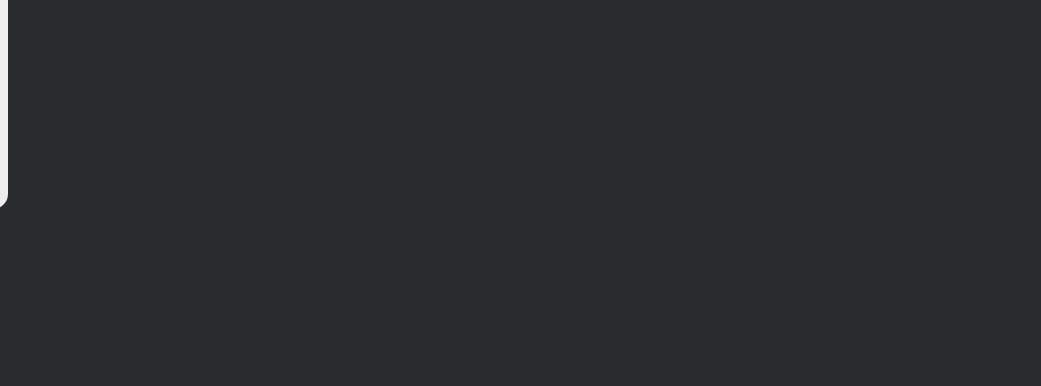
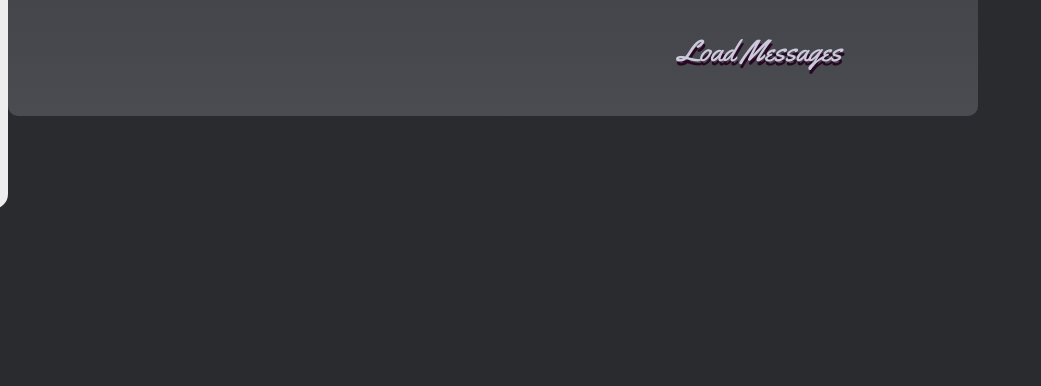
Before and after one commit to Anemotionaltaco/MyGoogleCSSIProject, a Python web app: template templates/jazzpage.html in a window 1280 px wide; the page is wider, and only the part inside the window is pictured. Shown: the part 519-905 px from the top of that part, without its empty margins (0-1041 px from the left). Before the commit the page ends 726 px from the top of that part, so only its background shows below. Run offline with Jinja, Linux system fonts and the light colour scheme; the template is opened without the code that fills it, so the values that code supplies are empty.

Commit message:
or presentation demo yay

```diff
--- a/static/style.css
+++ b/static/style.css
@@ -301,6 +301,18 @@ text-shadow: -2px 2px #FFF8F0;
   text-shadow: -2px 2px black;
   font-family: 'Reenie Beanie', cursive;
 }
+
+.loadbutton {
+  padding: 5px;
+  border-radius: 15px;
+  font-size: 30px;
+  background-repeat:no-repeat;
+     border: none;
+     cursor:pointer;
+  background-color: transparent;
+     outline:none;
+     margin-top: 200px;
+}
 .button {
 padding: 5px;
 border-radius: 15px;
@@ -326,6 +338,8 @@ background-color: transparent;
  text-shadow: 1px 4px #270722;
  color: #CCC9DC;
  font-family: 'Yellowtail', cursive;
+ margin-bottom: 40px;
+ background-color: transparent;
 }
 .rnbbutton {
   text-shadow: 1px 4px #270722;
@@ -392,7 +406,7 @@ font-family: 'Yellowtail', cursive;
 .playlist {
   position: relative;
   left: 68%;
-  bottom: 75%;
+  bottom: 85%;
   margin: 5px;
   width: 255px;
   padding: 30px;
--- a/templates/gospelpage.html
+++ b/templates/gospelpage.html
@@ -43,9 +43,10 @@
     <div class="box" id ="gospelbox">
     <div class="title" id="gospeltitle">
      GOSPEL PAGE
+     <p style="font-size:20px">- Gospel music is a genre of Christian music. The creation, performance, significance, and even the definition of gospel music varies according to culture and social context. Gospel music is composed and performed for many purposes, including aesthetic pleasure, religious or ceremonial purposes, and as an entertainment product for the marketplace</p>
     </div>
     <form action="/messages?genre=gospel" method="post">
-      <input type="submit" class="right button gospelbutton"  value="Load Messages">
+      <input type="submit" class="right button gospelbutton loadbutton"  value="Load Messages">
     </form>
     <br>
     <form class="messagearea" action="/add?genre=gospel" method="post">
--- a/templates/jazzpage.html
+++ b/templates/jazzpage.html
@@ -45,14 +45,16 @@
   <div class="box" id ="jazzbox">
   <div class="title" id="jazztitle">
      JAZZ PAGE
+     <p style="font-size: 20px">- Jazz is a music genre that originated in the African-American communities of New Orleans, United States, in the late 19th and early 20th centuries, and developed from roots in blues and ragtime.Jazz is seen by many as "America's classical music".</p>
+
   </div>
   <form action="/messages?genre=jazz" method="post">
-    <input type="submit" class="right button jazzbutton"  value="Load Messages">
+    <input type="submit" class="right button jazzbutton loadbutton"  value="Load Messages">
   </form>
   <br>
   <form class="messagearea" action="/add?genre=jazz" method="post">
           <input name="home" id="textfield">
-          <input id="jazz" type="submit" class="button rnbbutton" value="send message">
+          <input id="jazz" type="submit" class="button jazzbutton" value="send message">
 
   </form>
   </div>
```
